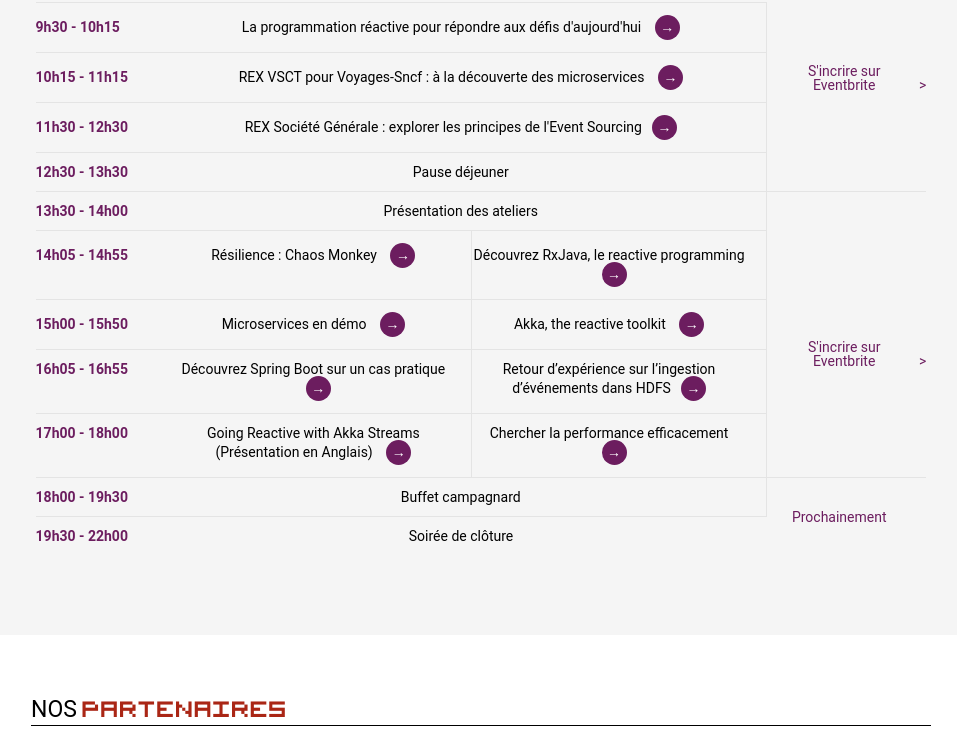
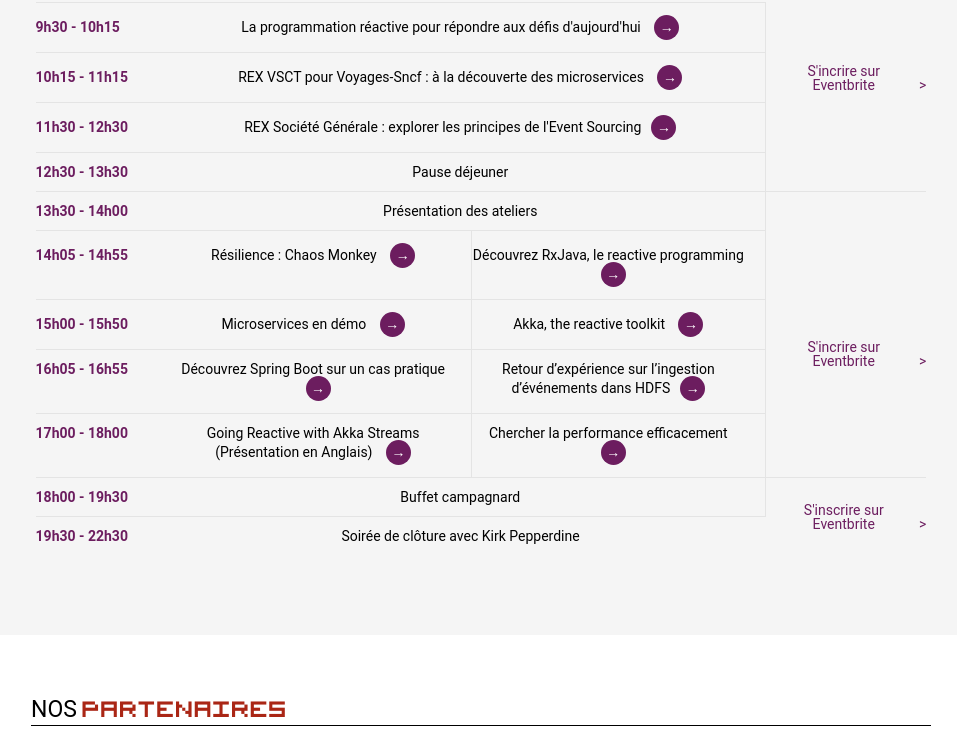
Before and after one commit to publicissapient-france/backday-website, a website: page index.html in a window 1280 px wide. Shown: the part 1095-1824 px from the top of the page, without its empty margins (159-1116 px from the left). Drawn offline with nearby package versions, Linux system fonts and the light colour scheme.

Commit message:
lien soirée cloture

```diff
--- a/index.html
+++ b/index.html
@@ -192,16 +192,20 @@
                         <td>18h00 - 19h30</td>
                         <td colspan="2" class="last-cell">Buffet campagnard</td>
 
-                        <td rowspan="2" class="inscription-cell last-line open-inscription">Prochainement
+                        <td rowspan="2" class="inscription-cell last-line open-inscription"><a href="
+                          http://www.eventbrite.fr/e/billets-cloture-de-la-journee-backday-avec-kirk-pepperdine-17062673917?aff=es2" target="_blank">S'inscrire
+                            sur Eventbrite</a>
                         </td>
 
                     </tr>
                     <tr>
-                        <td class="last-line">19h30 - 22h00</td>
-                        <td colspan="2" class="last-line">Soirée de clôture</td>
+                        <td class="last-line">19h30 - 22h30</td>
+                        <td colspan="2" class="last-line">Soirée de clôture avec <strong>Kirk Pepperdine</strong></td>
                     </tr>
                     <tr class="inscription-line open-inscription">
-                        <td colspan="4">Prochainement
+                        <td colspan="4"><a href="
+                          http://www.eventbrite.fr/e/billets-cloture-de-la-journee-backday-avec-kirk-pepperdine-17062673917?aff=es2" target="_blank">S'inscrire
+                            sur Eventbrite</a>
                         </td>
                     </tr>
                     </tbody>
```
